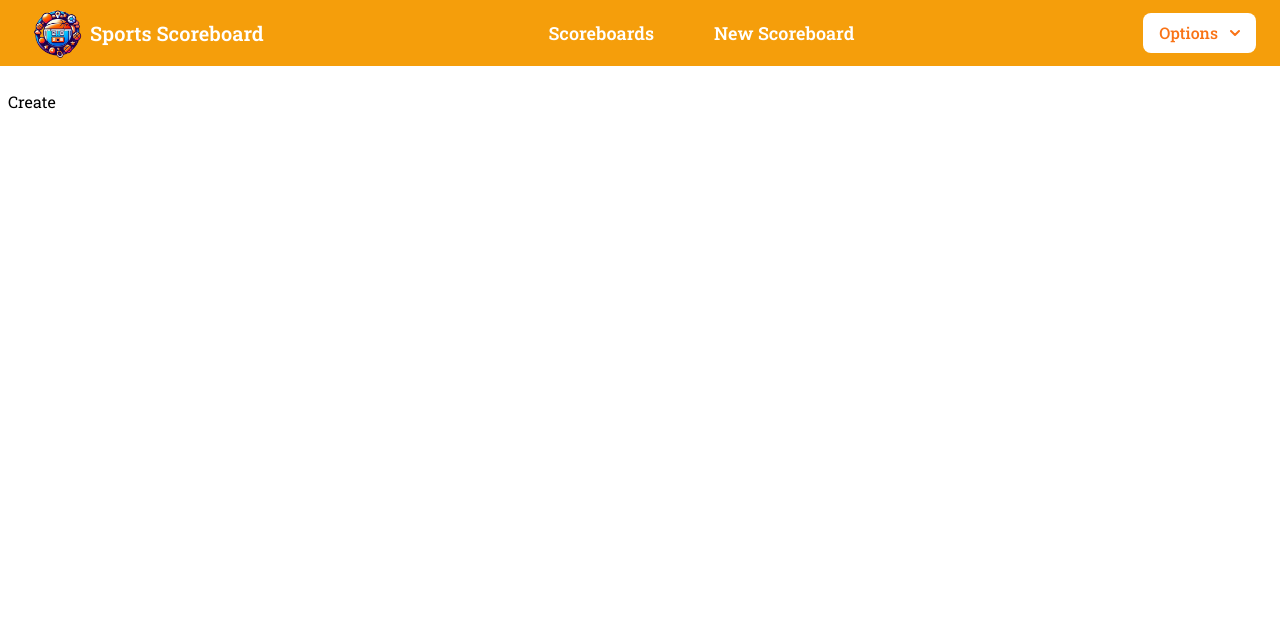
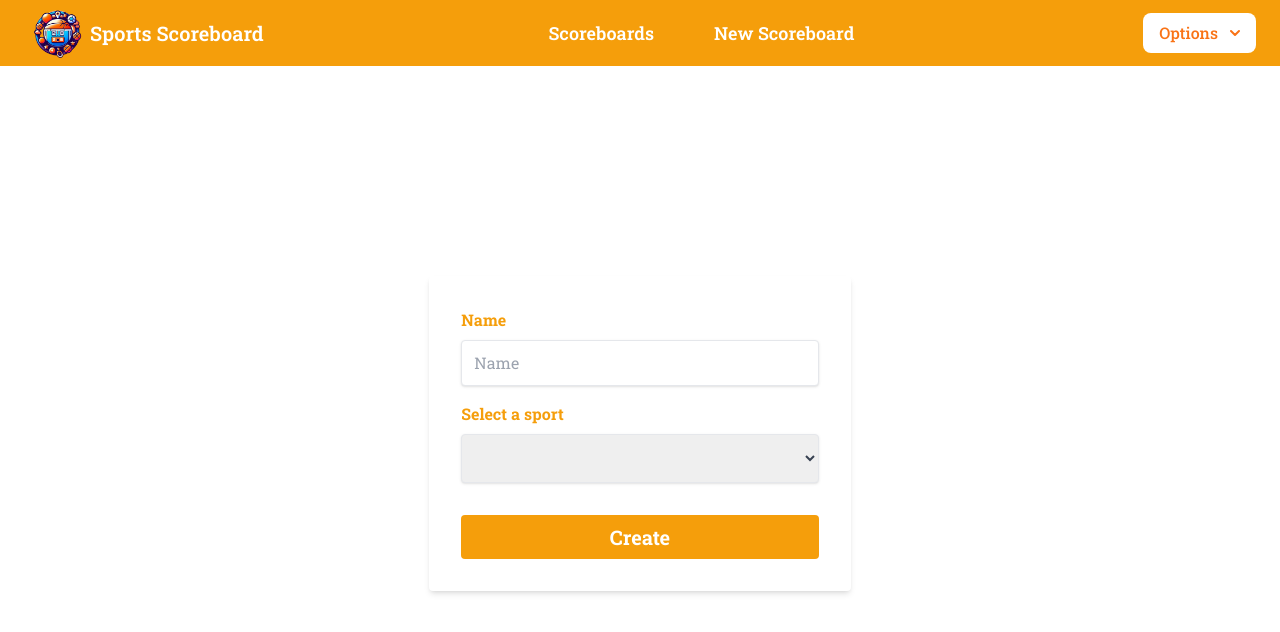
Before and after one commit to EmanuelCav/sport_annotator, a Next.js app in the folder client/: page /create in a window 1280 px wide. Shown: the top 632 px of the page. Built offline with nearby package versions, Linux system fonts and the light colour scheme.

Commit message:
Create a sport annotator

```diff
--- a/client/src/app/create/page.tsx
+++ b/client/src/app/create/page.tsx
@@ -1,7 +1,55 @@
+'use client'
+
+import { useEffect, useState } from 'react';
+import { useForm } from 'react-hook-form';
+import { yupResolver } from "@hookform/resolvers/yup";
+
+import InputForm from '../../components/general/InputForm'
+import SelectForm from '@/components/create/SelectForm';
+
+import { ICategory, ICreateDashboard } from '@/interface/dashboard';
+
+import { categoriesApi } from '@/server/api/category.api';
+import { userStore } from '@/server/store/user.store';
+import { dashboardStore } from '@/server/store/dashboard.store';
+import { createDashboardApi } from '@/server/api/dashboard.api';
+
+import { dashboardSchema } from '@/schema/dashboard.schema';
 
 const Create = () => {
+
+  const { user } = userStore()
+  const { createDashboard } = dashboardStore()
+
+  const { register, handleSubmit, reset, formState: { errors } } = useForm({
+    resolver: yupResolver(dashboardSchema)
+  });
+
+  const [categories, setCategories] = useState<ICategory[]>([])
+
+  const uploadDashboard = async (data: ICreateDashboard) => {
+    const dashboardData = await createDashboardApi(user.token!, data)
+    createDashboard(dashboardData)
+  }
+
+  useEffect(() => {
+    if (user.token) {
+      categoriesApi(user.token).then((data) => {
+        setCategories(data)
+      })
+    }
+  }, [user.token])
+
   return (
-    <div>Create</div>
+    <div className="w-full fill-screen justify-center items-center flex">
+      <form className='mx-auto w-1/3 bg-white shadow-md rounded px-8 pt-6 pb-8' onSubmit={handleSubmit((data) => uploadDashboard(data))} onReset={reset as any}>
+        <InputForm register={register} autoFocus={true} max={60} text='name' autoComplete='off' type='text' errors={errors.name!} />
+        <SelectForm register={register} data={categories} errors={errors.category!} />
+        <button className="mt-4 bg-amber-500 text-white w-full text-xl font-bold py-2 px-4 rounded hover:bg-amber-700 focus:outline-none focus:shadow-outline">
+          Create
+        </button>
+      </form>
+    </div>
   )
 }
 
--- a/client/src/app/globals.css
+++ b/client/src/app/globals.css
@@ -47,3 +47,7 @@
         }
     }
 }
+
+.fill-screen {
+    height: calc(100vh - 114px);
+}
--- a/client/src/app/scoreboards/page.tsx
+++ b/client/src/app/scoreboards/page.tsx
@@ -1,16 +1,17 @@
 'use client'
 
+import { useEffect } from "react"
+
 import Dashboard from "@/components/scoreboards/dashboard"
+
 import { dashboardsApi } from "@/server/api/dashboard.api"
-
 import { dashboardStore } from "@/server/store/dashboard.store"
 import { userStore } from "@/server/store/user.store"
-import { useEffect } from "react"
 
 const Scoreboards = () => {
 
   const { user } = userStore()
-  const { dashboads, getDashboards } = dashboardStore()
+  const { dashboards, getDashboards } = dashboardStore()
 
   useEffect(() => {
     if (user.token) {
@@ -23,8 +24,8 @@ const Scoreboards = () => {
   return (
     <div className="w-full flex justify-around items-center flex-wrap">
       {
-        dashboads.map((dashboard) => {
-          return <Dashboard dashboard={dashboard} key={dashboard.id} />
+        dashboards.map((dashboard, index) => {
+          return <Dashboard dashboard={dashboard} key={index} />
         })
       }
     </div>
--- /dev/null
+++ b/client/src/components/create/SelectForm.tsx
@@ -0,0 +1,26 @@
+import { ICategory } from '@/interface/dashboard'
+import { SelectFormPropsType } from '@/types/general.types'
+
+const SelectForm = ({ register, errors, data }: SelectFormPropsType) => {
+    return (
+        <div className="mb-4 mt-2">
+            <label className="block text-amber-500 text-md font-bold mb-2" htmlFor="category">
+                Select a sport
+            </label>
+            <select {...register(`category`)} className={errors ? "shadow border rounded w-full p-3 text-gray-700 leading-tight border border-red-500 border-solid focus:outline-none focus:shadow-outline"
+                : "shadow border rounded w-full p-3 text-gray-700 leading-tight input-form focus:outline-none focus:shadow-outline"}>
+                <option value=""></option>
+                {
+                    data.map((value: ICategory, index: number) => {
+                        return <option value={value.category} key={index}>{value.category}</option>
+                    })
+                }
+            </select>
+            {
+                errors && <p className="text-red-500 text-xs italic mt-2">{errors.message}</p>
+            }
+        </div>
+    )
+}
+
+export default SelectForm
--- /dev/null
+++ b/client/src/components/general/InputForm.tsx
@@ -0,0 +1,20 @@
+import { InputFormPropsType } from "@/types/general.types"
+
+const InputForm = ({ autoFocus, text, type, max, autoComplete, register, errors }: InputFormPropsType) => {
+    return (
+        <div className="mb-4 mt-2">
+            <label className="block text-amber-500 text-md font-bold mb-2" htmlFor={text}>
+                {text.charAt(0).toUpperCase() + text.slice(1, text.length)}
+            </label>
+            <input {...register(`${text}`, { required: true })}
+                className={errors ? "shadow appearance-none border rounded w-full p-3 text-gray-700 leading-tight border border-red-500 border-solid focus:outline-none focus:shadow-outline"
+                    : "shadow appearance-none border rounded w-full p-3 text-gray-700 leading-tight input-form focus:outline-none focus:shadow-outline"}
+                id={text} type={type} placeholder={text.charAt(0).toUpperCase() + text.slice(1, text.length)} autoFocus={autoFocus} maxLength={max} autoComplete={autoComplete} />
+            {
+                errors && <p className="text-red-500 text-xs italic mt-2">{errors.message}</p>
+            }
+        </div>
+    )
+}
+
+export default InputForm
--- /dev/null
+++ b/client/src/schema/dashboard.schema.ts
@@ -0,0 +1,6 @@
+import { object, string } from "yup";
+
+export const dashboardSchema = object().shape({
+    name: string().trim().min(1, 'Title field is empty. Please complete').matches(/^[^<>^]+$/).required("Title field is required"),
+    category: string().trim().required("Select a sport")
+})
--- /dev/null
+++ b/client/src/server/api/category.api.ts
@@ -0,0 +1,21 @@
+import { api } from "./api"
+
+import { ICategory } from "@/interface/dashboard"
+
+export const categoriesApi = async (token: string): Promise<ICategory[]> => {
+
+    const response = await fetch(api + "/categories", {
+        headers: {
+            'Authorization': `Bearer ${token}`
+        },
+    })
+
+    const data = await response.json()
+
+    if (!response.ok) {
+        throw new Error(data)
+    }
+
+    return data.categories
+
+}
--- a/client/src/server/api/dashboard.api.ts
+++ b/client/src/server/api/dashboard.api.ts
@@ -1,6 +1,6 @@
 import { api } from "./api"
 
-import { IDashboard } from "@/interface/dashboard"
+import { ICreateDashboard, IDashboard } from "@/interface/dashboard"
 
 export const dashboardsApi = async (token: string): Promise<IDashboard[]> => {
 
@@ -37,3 +37,25 @@ export const dashboardApi = async (token: string, id: string): Promise<IDashboar
     return data.dashboard
 
 }
+
+export const createDashboardApi = async (token: string, dashboardData: ICreateDashboard): Promise<IDashboard> => {
+
+    const response = await fetch(api + "/dashboards", {
+        method: 'POST',
+        body: JSON.stringify(dashboardData),
+        headers: {
+            'Accept': 'application/json',
+            'Content-Type': 'application/json',
+            'Authorization': `Bearer ${token}`
+        },
+    })
+
+    const data = await response.json()
+
+    if (!response.ok) {
+        throw new Error(data)
+    }
+
+    return data.dashboard
+
+}
--- a/client/src/server/store/dashboard.store.ts
+++ b/client/src/server/store/dashboard.store.ts
@@ -6,14 +6,18 @@ import { IDashboard, IStoreDashboard } from "@/interface/dashboard";
 export const dashboardStore = create(
     persist<IStoreDashboard>(
         (set) => ({
-            dashboads: [],
+            dashboards: [],
             dashboard: {},
             getDashboards: (dashboardData: IDashboard[]) => set({
-                dashboads: dashboardData
+                dashboards: dashboardData
             }),
             getDashboard: (dashboardData: IDashboard) => set({
                 dashboard: dashboardData
-            })
+            }),
+            createDashboard: (dashboardData: IDashboard) => set((state) => ({
+                dashboard: dashboardData,
+                dashboards: [...state.dashboards, dashboardData]
+            }))
         }),
         {
             name: "dashboad_data"
```
Also changed, not shown: client/src/interface/dashboard.ts (+8 -1 lines), client/src/types/general.types.ts (added, +19 -0 lines).
